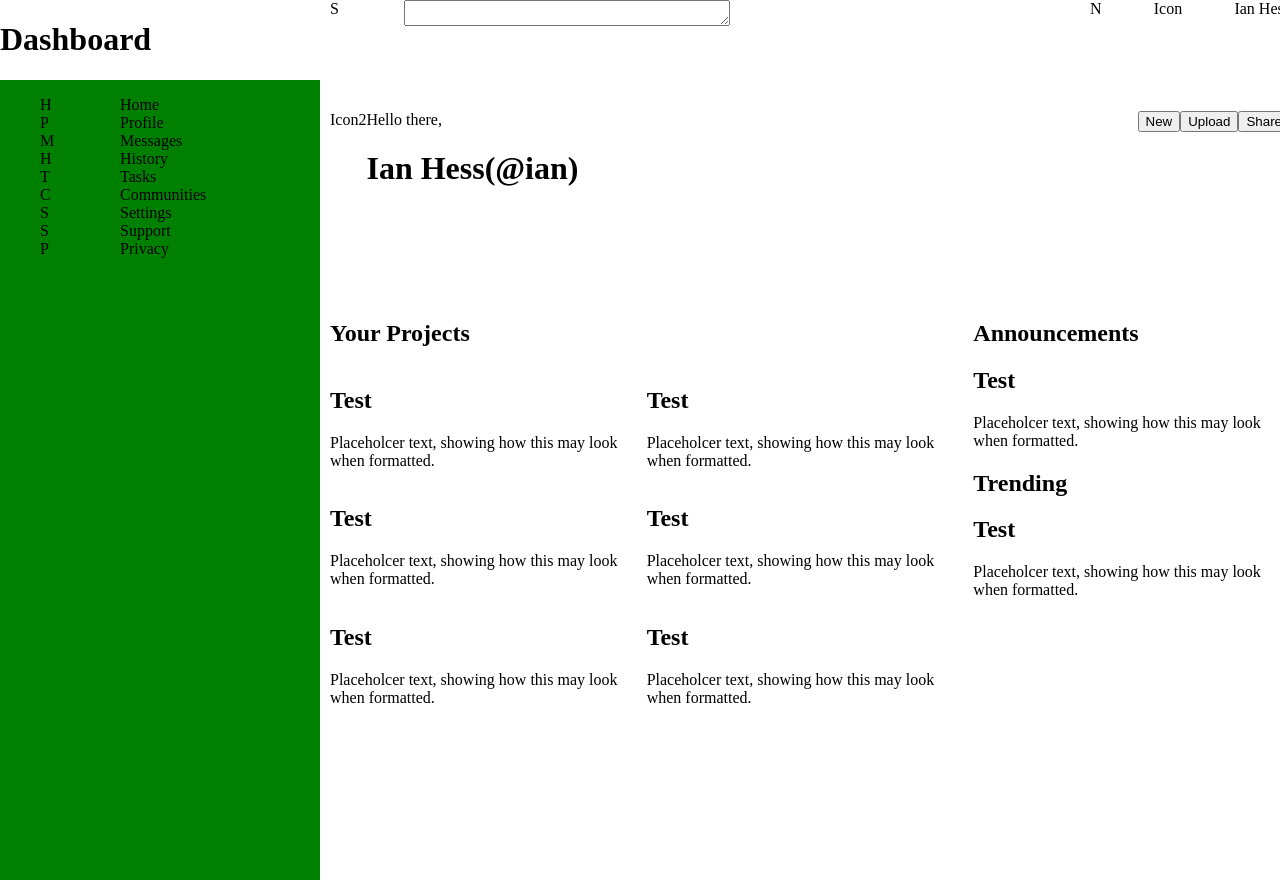
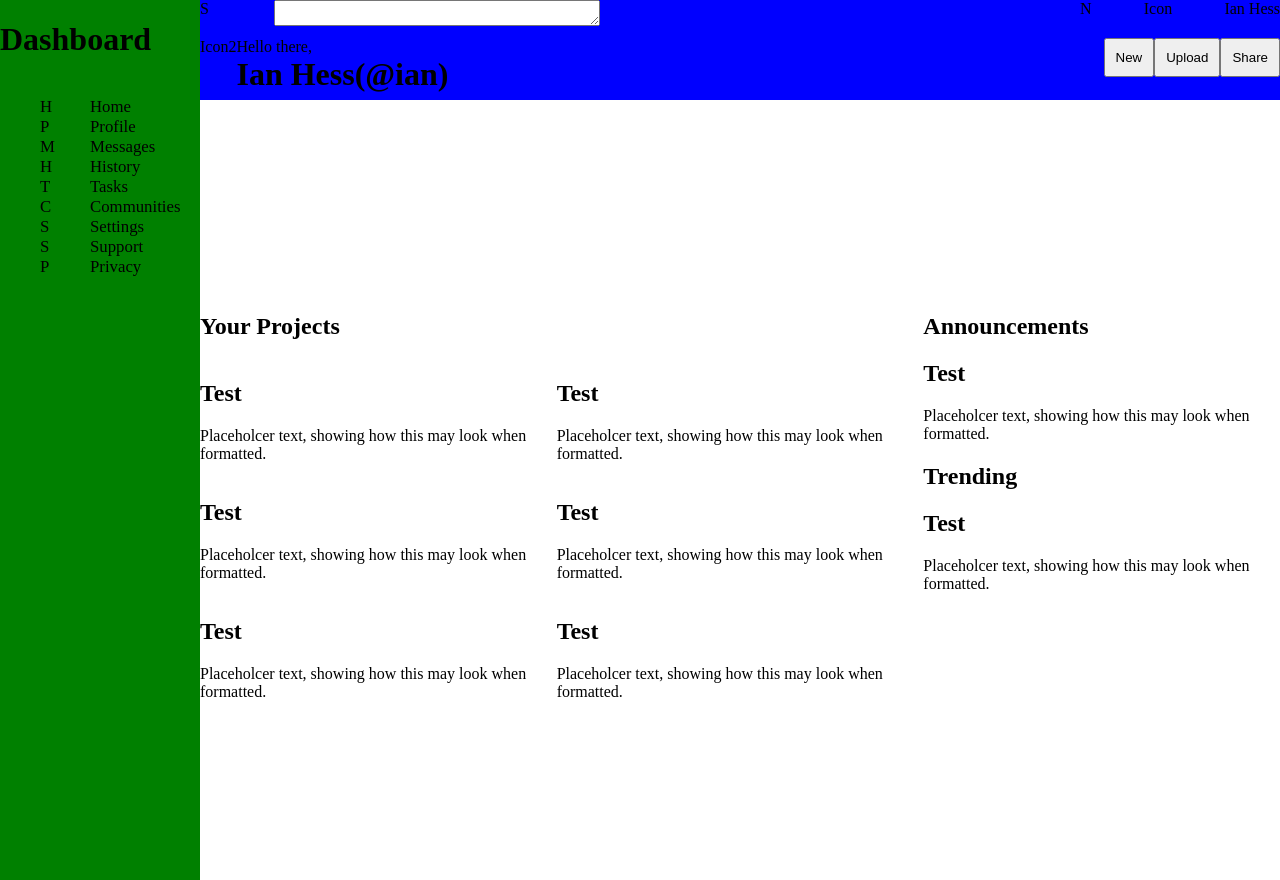
Before and after one commit to ihess95/odinAdminPanel, a website: page index.html in a window 1280 px wide. Drawn offline with Linux system fonts and the light colour scheme.

Commit message:
fix navbar not reaching end of screen

```diff
--- a/styles/style.scss
+++ b/styles/style.scss
@@ -1,18 +1,22 @@
+html,
 body {
   padding: 0px;
   margin: 0px;
+  height: 100%;
+  width: 100%;
 }
 .container {
   display: grid;
-  gap: 10px;
-  grid-template-columns: 25% 75%;
+  min-width: 100%;
+  grid-template-columns: 200px 1fr;
   grid-template-rows: 1fr 2fr;
 }
 .sideBar {
   grid-area: 1/1 / span 2 /2;
+  background-color: green;
 }
 .sideBarNav {
-  background-color: green;
+  font-size: 2.1vh;
   height: 100vh;
   display: grid;
   grid-template-columns: 25% 75%;
@@ -21,8 +25,18 @@ body {
   list-style: none;
 }
 .navBar {
+  background-color: blue;
   grid-area: 1/2/2/2;
   display: grid;
+  height: 100px;
+  h1 {
+    padding: 0px;
+    margin: 0px;
+  }
+  button {
+    margin: 0px;
+    padding: 10px;
+  }
 }
 .navBar ul {
   grid-area: 1/1/2/1;
```
Also changed, not shown: styles/style.css, 1 other file.
